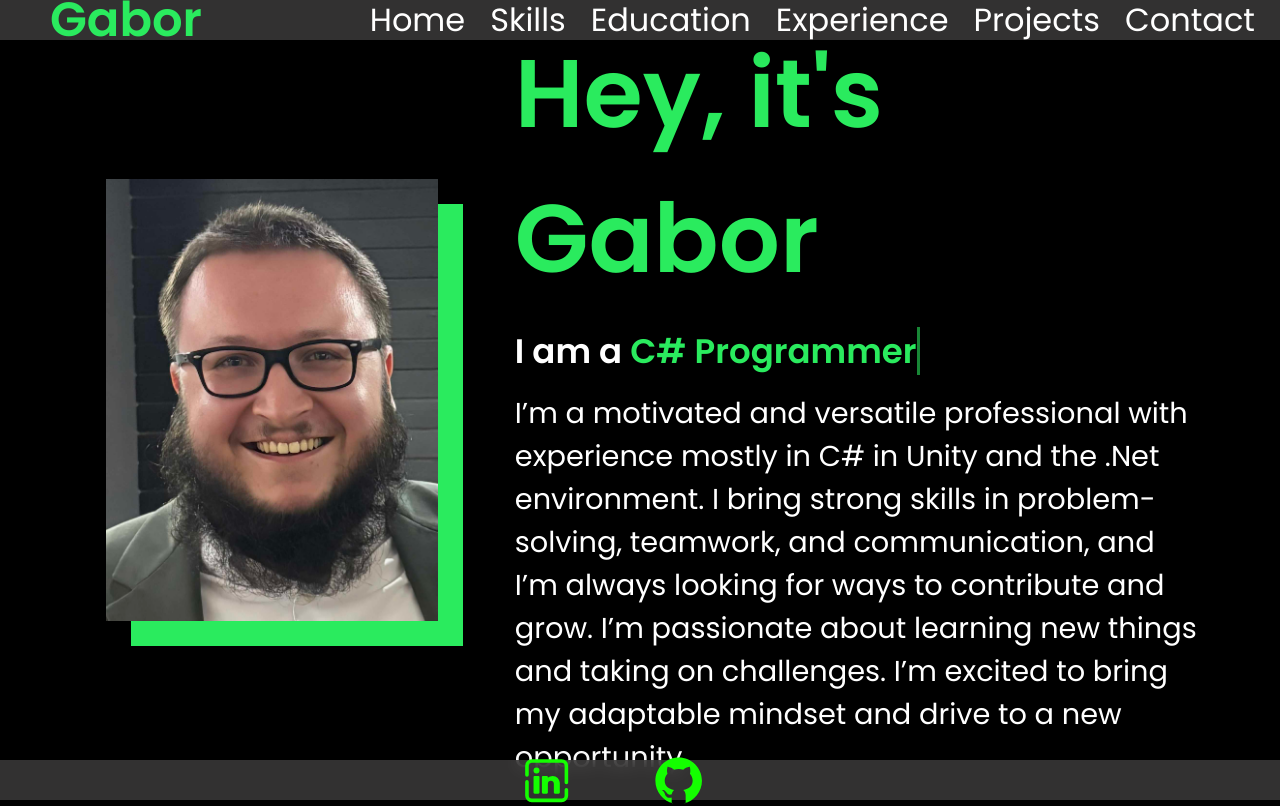
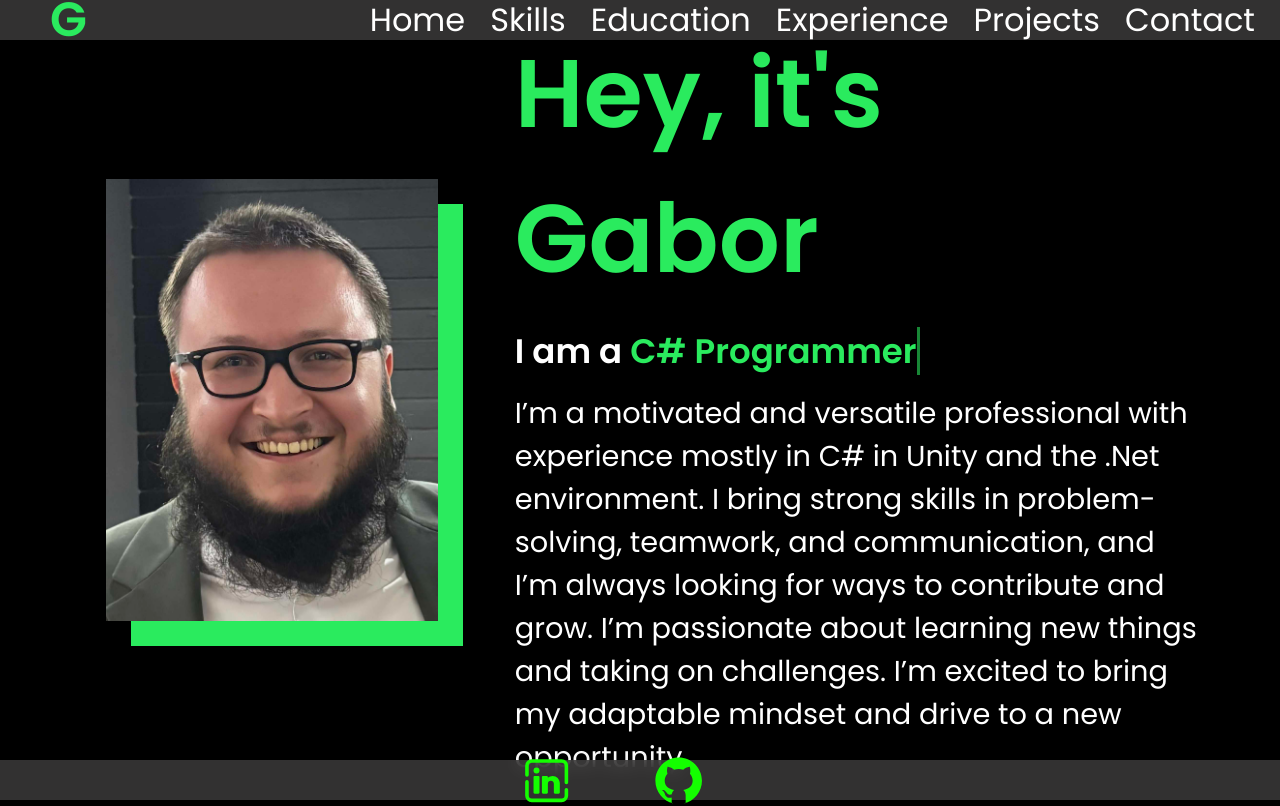
Before and after one commit to Naurid/SveltePortfolio, a SvelteKit app: page / in a window 1280 px wide. Shown: the top 806 px of the page. Built offline with nearby package versions, Linux system fonts and the light colour scheme.

Commit message:
changed title

```diff
--- a/src/components/NavBar.svelte
+++ b/src/components/NavBar.svelte
@@ -1,7 +1,7 @@
 <nav>
 	<div class="brand">
 		<div class="link">
-			<a href="#Profile">Gabor</a>
+			<a href="#Profile">G</a>
 		</div>
 	</div>
 	<div class="links">
```
